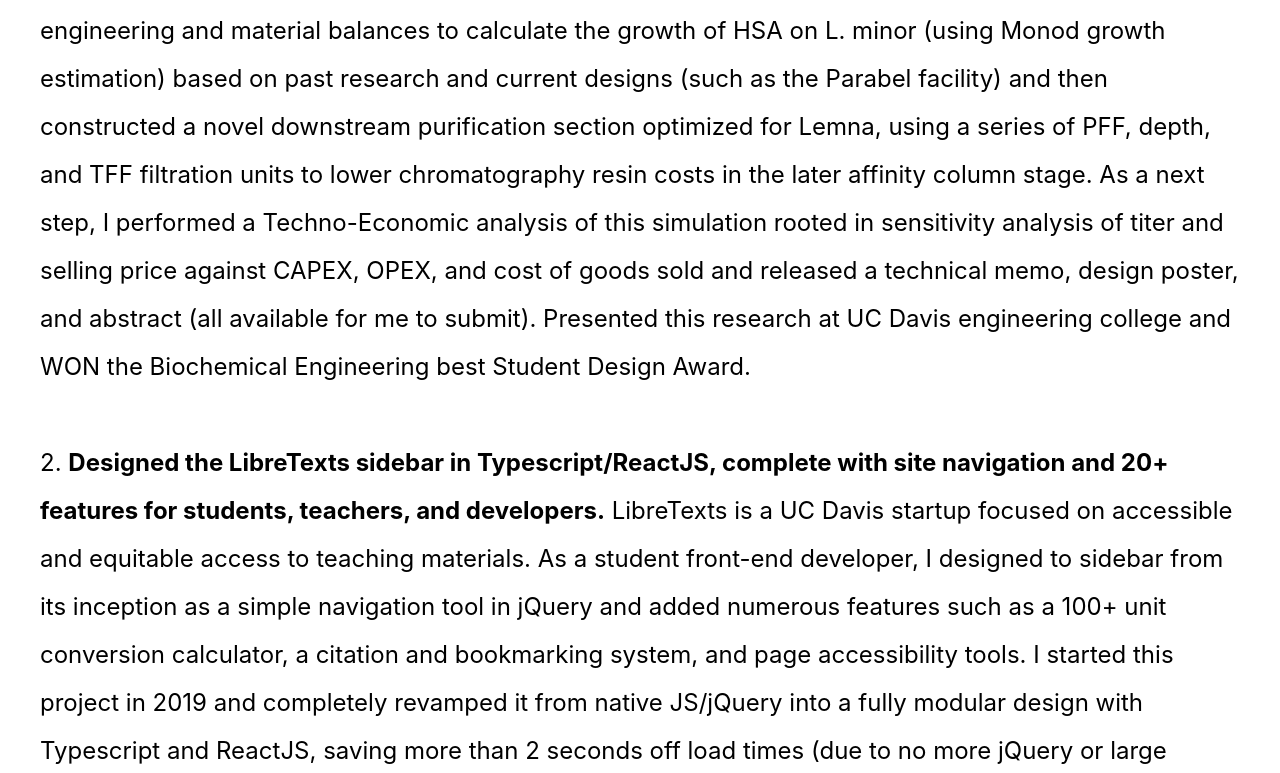
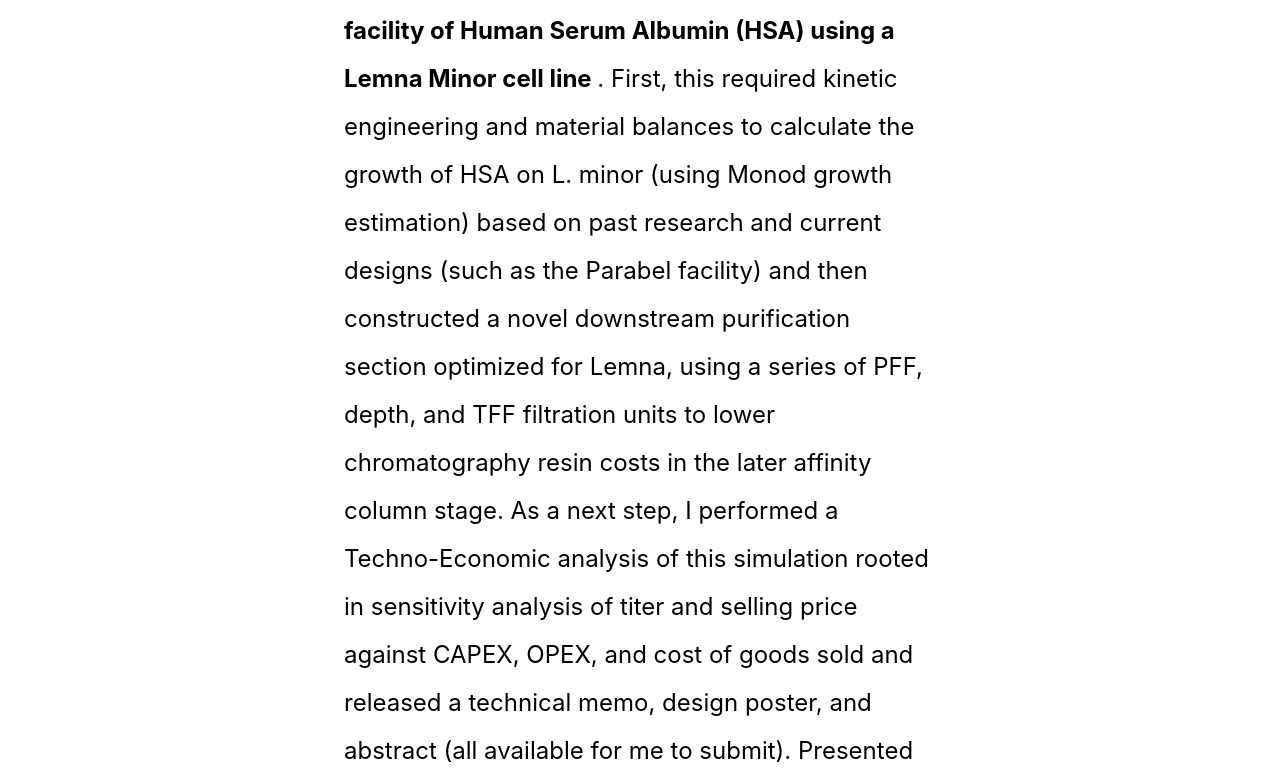
Before and after one commit to aryanrsuri/aryanrsuri.github.io, a website: page CV.html in a window 1280 px wide. Shown: the part 225-998 px from the top of the page. Drawn offline with Linux system fonts and the light colour scheme.

Commit message:
Update cvhtml

```diff
--- a/CV.html
+++ b/CV.html
@@ -45,7 +45,7 @@
 
         </div>
     </div>
-    <div class="leading-4 container mx-auto max-w-8xl justify-left p-10 pt-0">
+    <div class="leading-4 container mx-auto md:max-w-xl lg:max-w-2xl 2xl:max-w-4xl justify-left p-10 pt-0">
         <h1 class="font-mono pt-12 text-4xl font-bold">
             <span class="text-gray-700">I </span>
             <span class="text-gray-900">Show</span>
```
